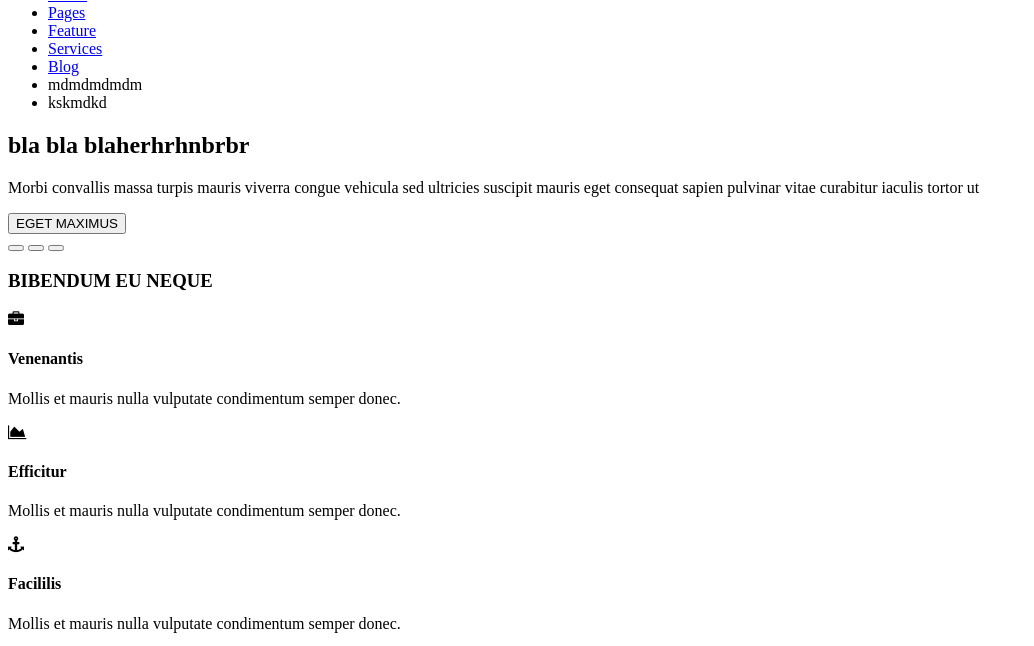
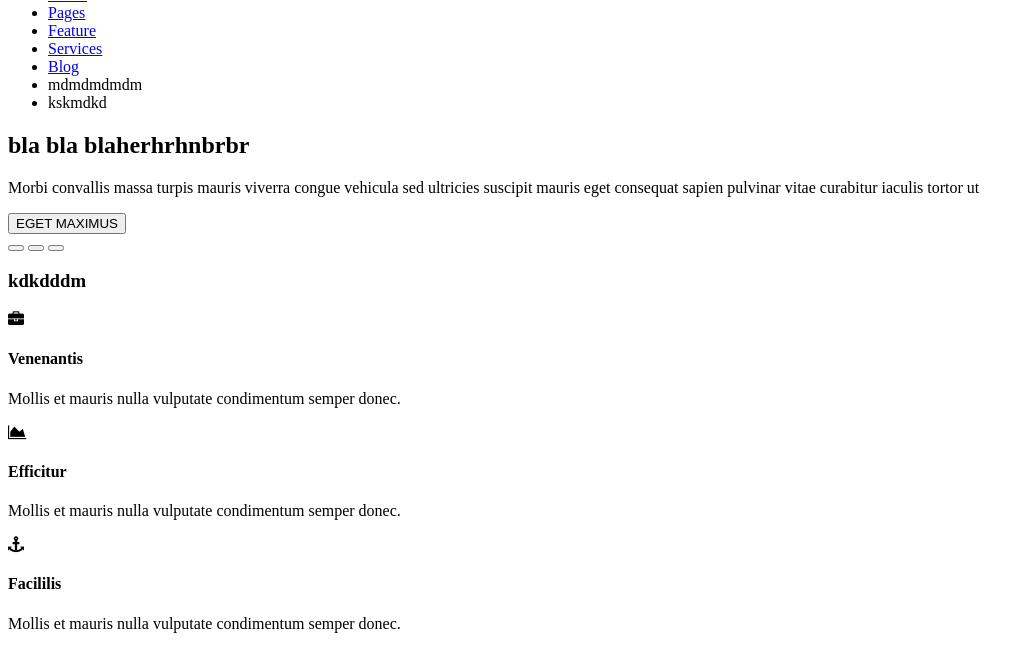
Before and after one commit to Montette/git-learning, a plain HTML site: page index.html in a window 1280 px wide. Shown: the part 154-800 px from the top of the page, without its empty margins (0-1034 px from the left). Drawn offline with nearby package versions, Linux system fonts and the light colour scheme; files that its build step writes are made by us from their sources; a script that the page names is missing.

Commit message:
change text of h3

```diff
--- a/index.html
+++ b/index.html
@@ -59,7 +59,7 @@
     <section class="benefits">
         <div class="container">
             <div class="h3">
-                <h3>BIBENDUM EU NEQUE</h3>
+                <h3>kdkdddm</h3>
             </div>
             <div class="firstStar">
                 <div class="star"><i class="fa fa-briefcase" aria-hidden="true"></i></div>
```
